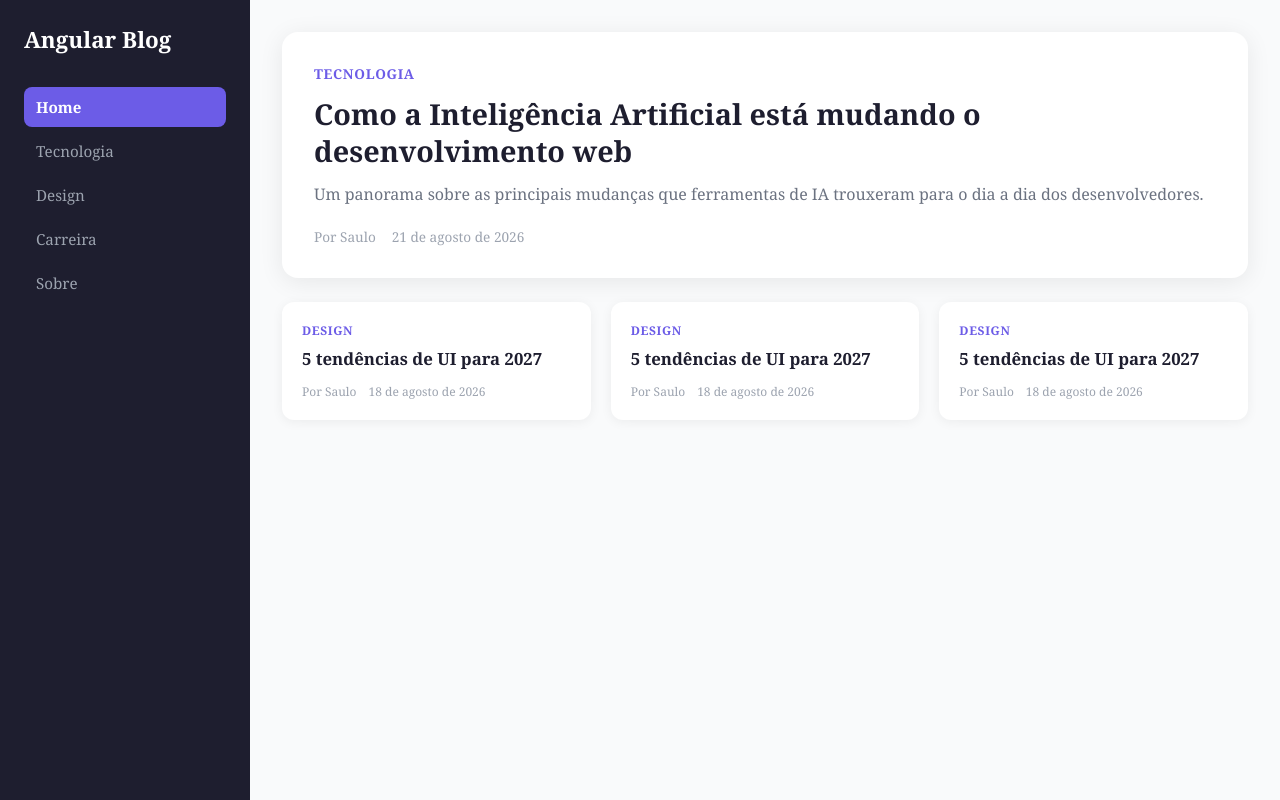
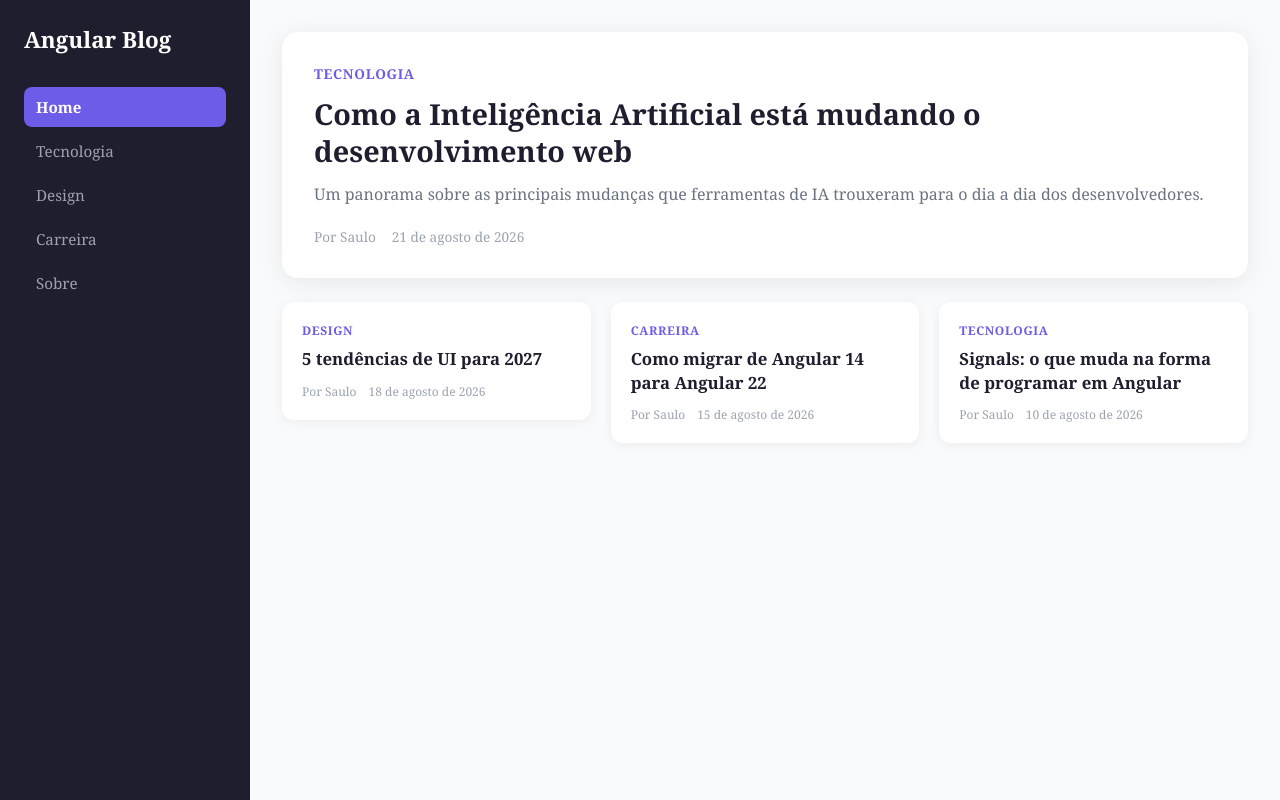
Before and after one commit to saulohdc89/angular-blog, an Angular app: page / in a window 1280 px wide. Built offline with nearby package versions, Linux system fonts and the light colour scheme.

Commit message:
refactor: desacopla BigCard e SmallCard usando Signal Inputs

```diff
--- a/src/app/app.html
+++ b/src/app/app.html
@@ -1,12 +1,35 @@
 <app-menu></app-menu>
 
 <main class="content">
-  <app-big-card></app-big-card>
+  <app-big-card
+    [category]="'Tecnologia'"
+    [title]="'Como a Inteligência Artificial está mudando o desenvolvimento web'"
+    [description]="'Um panorama sobre as principais mudanças que ferramentas de IA trouxeram para o dia a dia dos desenvolvedores.'"
+    [author]="'Saulo'"
+    [date]="'21 de agosto de 2026'">
+  </app-big-card>
 
   <div class="small-cards-grid">
-    <app-small-card></app-small-card>
-    <app-small-card></app-small-card>
-    <app-small-card></app-small-card>
+    <app-small-card
+      [category]="'Design'"
+      [title]="'5 tendências de UI para 2027'"
+      [author]="'Saulo'"
+      [date]="'18 de agosto de 2026'">
+    </app-small-card>
+
+    <app-small-card
+      [category]="'Carreira'"
+      [title]="'Como migrar de Angular 14 para Angular 22'"
+      [author]="'Saulo'"
+      [date]="'15 de agosto de 2026'">
+    </app-small-card>
+
+    <app-small-card
+      [category]="'Tecnologia'"
+      [title]="'Signals: o que muda na forma de programar em Angular'"
+      [author]="'Saulo'"
+      [date]="'10 de agosto de 2026'">
+    </app-small-card>
   </div>
 </main>
 
--- a/src/app/big-card/big-card.html
+++ b/src/app/big-card/big-card.html
@@ -1,11 +1,9 @@
 <div class="big-card">
-  <span class="big-card-category">Tecnologia</span>
-  <h2 class="big-card-title">Como a Inteligência Artificial está mudando o desenvolvimento web</h2>
-  <p class="big-card-description">
-    Um panorama sobre as principais mudanças que ferramentas de IA trouxeram para o dia a dia dos desenvolvedores.
-  </p>
+  <span class="big-card-category">{{ category() }}</span>
+  <h2 class="big-card-title">{{ title() }}</h2>
+  <p class="big-card-description">{{ description() }}</p>
   <div class="big-card-footer">
-    <span class="big-card-author">Por Saulo</span>
-    <span class="big-card-date">21 de agosto de 2026</span>
+    <span class="big-card-author">Por {{ author() }}</span>
+    <span class="big-card-date">{{ date() }}</span>
   </div>
 </div>
--- a/src/app/big-card/big-card.ts
+++ b/src/app/big-card/big-card.ts
@@ -1,9 +1,15 @@
-import { Component } from '@angular/core';
+import { Component, input } from '@angular/core';
 
 @Component({
+  selector: 'app-big-card',
   imports: [],
-  selector: 'app-big-card',
-  styleUrl: './big-card.css',
   templateUrl: './big-card.html',
+  styleUrl: './big-card.css'
 })
-export class BigCard {}
+export class BigCard {
+  category = input.required<string>();
+  title = input.required<string>();
+  description = input.required<string>();
+  author = input.required<string>();
+  date = input.required<string>();
+}
--- a/src/app/small-card/small-card.html
+++ b/src/app/small-card/small-card.html
@@ -1,8 +1,8 @@
 <div class="small-card">
-  <span class="small-card-category">Design</span>
-  <h3 class="small-card-title">5 tendências de UI para 2027</h3>
+  <span class="small-card-category">{{ category() }}</span>
+  <h3 class="small-card-title">{{ title() }}</h3>
   <div class="small-card-footer">
-    <span class="small-card-author">Por Saulo</span>
-    <span class="small-card-date">18 de agosto de 2026</span>
+    <span class="small-card-author">Por {{ author() }}</span>
+    <span class="small-card-date">{{ date() }}</span>
   </div>
 </div>
--- a/src/app/small-card/small-card.ts
+++ b/src/app/small-card/small-card.ts
@@ -1,9 +1,14 @@
-import { Component } from '@angular/core';
+import { Component, input } from '@angular/core';
 
 @Component({
+  selector: 'app-small-card',
   imports: [],
-  selector: 'app-small-card',
-  styleUrl: './small-card.css',
   templateUrl: './small-card.html',
+  styleUrl: './small-card.css'
 })
-export class SmallCard {}
+export class SmallCard {
+  category = input.required<string>();
+  title = input.required<string>();
+  author = input.required<string>();
+  date = input.required<string>();
+}
```
